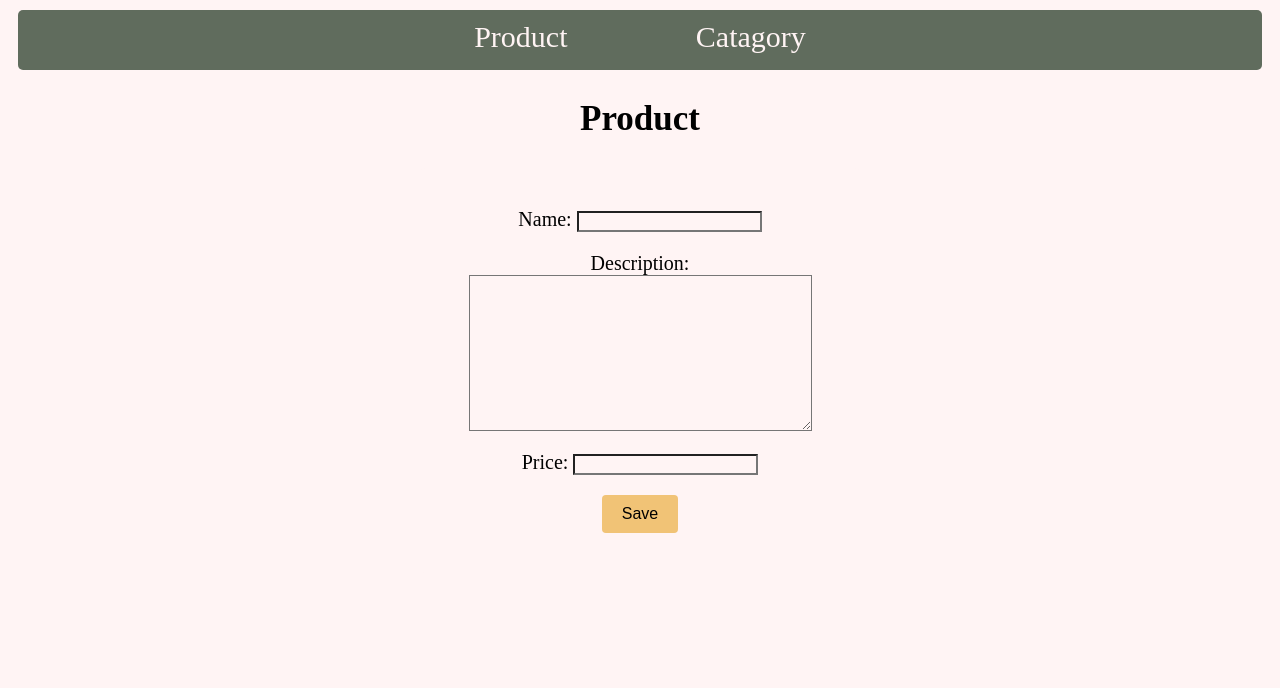
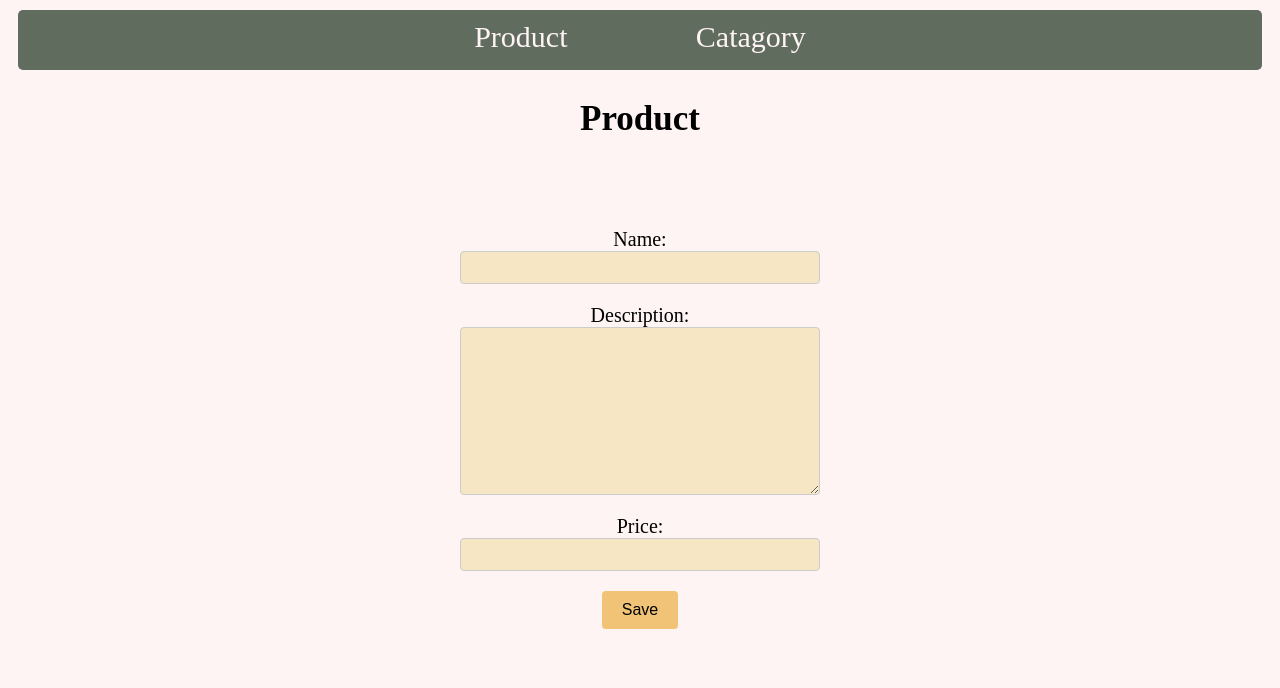
Before and after one commit to Vivek-2k1/product_management, a Django app: page / in a window 1280 px wide. Shown: the top 688 px of the page. Run offline with Django 4.2, Linux system fonts and the light colour scheme.

Commit message:
Add files via upload

```diff
--- a/product_project/p_app/static/c1.css
+++ b/product_project/p_app/static/c1.css
@@ -21,6 +21,21 @@
     text-align: center;
 }
 
+.sub-container {
+  background-color: #FFF4F4;
+  padding: 20px;
+  border-radius: 5px;
+}
+
+.sub-container input[type="text"],
+.sub-container textarea,
+.sub-container input[type="number"]{
+  width: 100%;
+  padding: 8px;
+  border: 1px solid #ccc;
+  border-radius: 4px;
+  background-color: #F7E6C4;
+}
 
 .sub-container input[type="submit"] {
     background-color: #F1C376;
@@ -33,6 +48,9 @@
   }
 
 .container {
+    display: flex;
+    justify-content: center;
+    align-items: center;
     text-align: center;
     width: 400px;
     margin: 0 auto;
@@ -48,6 +66,9 @@
 table {
   width: 100%;
   border-collapse: collapse;
+  border-radius: 8px;
+  overflow: hidden;
+  box-shadow: 0 0 10px rgba(0, 0, 0, 0.1);
 }
 
 table th, table td {
@@ -57,8 +78,14 @@ table th, table td {
 }
 
 table th {
-  background-color: #f2f2f2;
+  background-color: #606C5D;
   font-weight: bold;
+  color: #FFF4F4;
+}
+
+table td,
+table td ul{
+  background-color: #F7E6C4;
 }
 
 table tr:hover {
```
